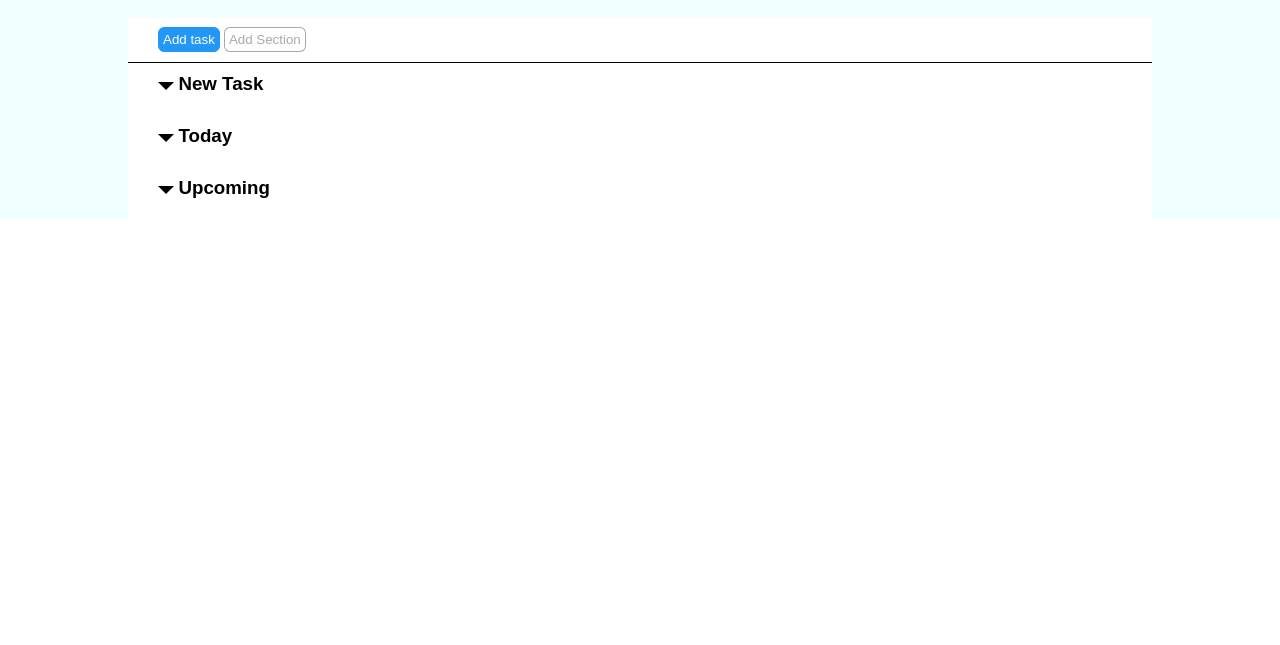
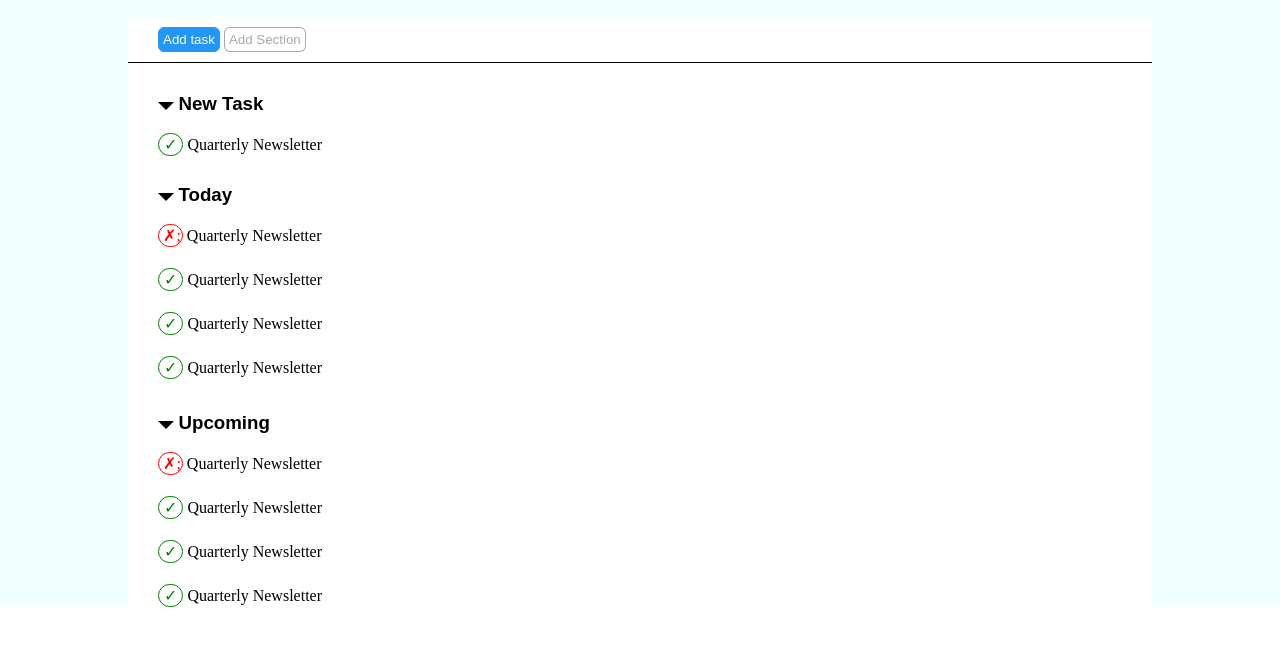
Before and after one commit to Baglio1683/-html-css-toboolist, a plain HTML site: page index.html in a window 1280 px wide. Shown: the part 67-712 px from the top of the page. Drawn offline with Linux system fonts and the light colour scheme.

Commit message:
struttura liste

```diff
--- a/css/style.css
+++ b/css/style.css
@@ -56,6 +56,7 @@ color: rgba(0, 0, 0, 0.342);
 
 .task{
 
+margin-top: 20px;
 padding-left: 30px;
 font-family: sans-serif;
 font-size: 1rem;
@@ -80,3 +81,36 @@ padding-top: 10px;
  display: inline-block;
 
 }
+
+
+.task-list{
+
+padding-left: 30px;
+
+}
+
+
+.check{
+color: green;
+border: 1px solid green;
+padding: 2px;
+padding-left: 5px;
+padding-right: 5px;
+border-radius: 12px;
+}
+
+
+#cross{
+color: red;
+border-color: red;
+padding-right: 1px;
+padding-left: 4px;
+}
+
+
+.list-element{
+
+margin-bottom: 25px;
+
+
+}
--- a/index.html
+++ b/index.html
@@ -40,18 +40,31 @@
        <!-- Fine Sezione Bottoni  -->
 
 
-
+  <!-- Inizio div task1  -->
     <div class="task">
         <div id="triangolo"></div>
     <div>
     <h3 class="title-section">New Task </h3>
     </div>
     </div>
+  <!-- Fine div task1  -->
+
+
+    <!-- Inizio lista task1  -->
+   <div class="task-list">
+
+    <span class="check">&check;</span>
+    <span>Quarterly Newsletter</span>
+
+   </div>
+   <!-- fine  div task list -->
 
 
 
 
 
+
+<!-- Inizio div Task 2  -->
   <div class="task">
       <div id="triangolo"></div>
       <div>
@@ -59,18 +72,71 @@
      </div>
   </div>
 
+   <!-- Inizio lista task2  -->
+ <div class="task-list">
+
+  <div class="list-element">
+      <span class="check" id="cross">&cross;;</span>
+      <span>Quarterly Newsletter</span>
+      </div>
+
+     <div class="list-element">
+      <span class="check">&check;</span>
+      <span>Quarterly Newsletter</span>
+     </div>
+
+    <div class="list-element">
+      <span class="check">&check;</span>
+      <span>Quarterly Newsletter</span>
+    </div>
+
+     <div class="list-element">
+      <span class="check">&check;</span>
+      <span>Quarterly Newsletter</span>
+     </div>
+
+ </div>
 
 
 
+
+
+<!-- Inizio div Task 3  -->
 <div class="task">
-        <div id="triangolo"></div>
+  <div id="triangolo">
+  </div>
   <div>
   <h3 class="title-section"> Upcoming </h3>
  </div>
 </div>
 
+<!-- Inizio lista task3  -->
+<div class="task-list">
 
+<div class="list-element">
+  <span class="check" id="cross">&cross;;</span>
+  <span>Quarterly Newsletter</span>
+  </div>
 
+ <div class="list-element">
+  <span class="check">&check;</span>
+  <span>Quarterly Newsletter</span>
+ </div>
+
+<div class="list-element">
+  <span class="check">&check;</span>
+  <span>Quarterly Newsletter</span>
+</div>
+
+ <div class="list-element">
+  <span class="check">&check;</span>
+  <span>Quarterly Newsletter</span>
+ </div>
+
+</div>
+<!-- fine task list 2-->
+
+</div>
 
 
 
```
Lines whose indentation alone changed are shown as unchanged.
